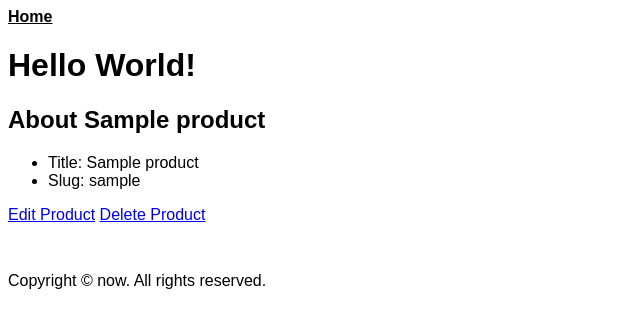
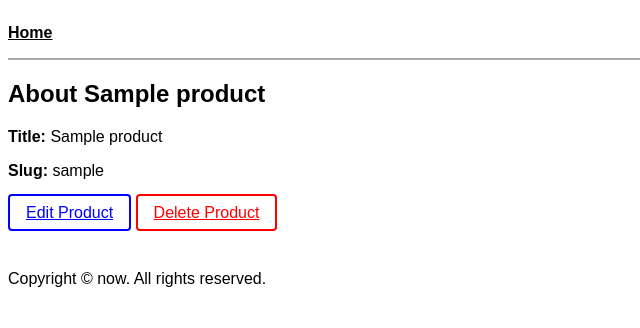
Before and after one commit to VargaAaron-FS/advanced-routing-using-express, a Node server app: template templates/views/products/show.twig in a window 1280 px wide. Shown: the top 328 px of the page, without its empty margins (0-640 px from the left). Run offline with Node 20, Linux system fonts and the light colour scheme; the template is opened without the code that fills it: most values are stand-ins (such as "Sample title", 1, 10 or a date in 2020); some libraries are stand-ins or nearby versions.

Commit message:
simple inline styling updates until we move forward with proper styling. I am a purist by the way!

```diff
--- a/templates/layouts/base.twig
+++ b/templates/layouts/base.twig
@@ -14,7 +14,6 @@
 
 <body>
     {% include '../partials/_header.twig' %}
-    <h1>Hello World!</h1>
     {% block main_content %}
     {% endblock %}
     {% include '../partials/_footer.twig' %}
--- a/templates/partials/_header.twig
+++ b/templates/partials/_header.twig
@@ -1,4 +1,4 @@
-<header>
+<header style="border-bottom: 2px solid #aaa; padding: 1rem 0;">
     <nav>
         <ul style="list-style: none; display: flex; column-gap: 2rem; padding: 0; margin: 0">
             <li>
--- a/templates/views/home.twig
+++ b/templates/views/home.twig
@@ -1,9 +1,9 @@
 {% extends "layouts/base.twig" %}
 {% block main_content %}
 <h2>Home Page</h2>
-<ul>
+<ul style="list-style: none; padding: 0; margin: 0;">
     <li>
-        <a href="/products">Products</a>
+        <a href="/products" style="color: blue;">View Products</a>
     </li>
 </ul>
 {% endblock %}
--- a/templates/views/products/_form.twig
+++ b/templates/views/products/_form.twig
@@ -1,4 +1,4 @@
-<form method="POST" action="/products{% if product.id %}/{{ product.id }}{% endif %}">
+<form method="POST" action="/products{% if product.id %}/{{ product.id }}{% endif %}" style="display: flex; flex-direction: column; row-gap: 1rem;">
 	{% if product.id %}
 		<input type="hidden" name="id" value="{{ product.id }}" />
 	{% endif %}
@@ -11,6 +11,6 @@
 		<input id="slug" type="text" name="slug" value="{{ product.slug }}" />
 	</div>
 	<div>
-		<button type="submit">Save Product</button>
+		<button type="submit" style="padding: .5rem 1rem; font-weight: 700; cursor: pointer;">Save Product</button>
 	</div>
 </form>
--- a/templates/views/products/create.twig
+++ b/templates/views/products/create.twig
@@ -1,5 +1,7 @@
 {% extends 'layouts/base.twig' %}
 
 {% block main_content %}
+	<h2>Create New Product</h2>
 	{% include 'views/products/_form.twig' %}
 {% endblock %}
+{% block title %}Create Product{% endblock %}
--- a/templates/views/products/edit.twig
+++ b/templates/views/products/edit.twig
@@ -1,5 +1,8 @@
 {% extends 'layouts/base.twig' %}
 
 {% block main_content %}
+	<h2>Edit Product</h2>
 	{% include 'views/products/_form.twig' with { 'product': product } %}
 {% endblock %}
+
+{% block title %}Edit Product{% endblock %}
--- a/templates/views/products/index.twig
+++ b/templates/views/products/index.twig
@@ -14,3 +14,4 @@
     <a href="/products/new" style="color: green; border: 2px solid green; padding: .5rem 1rem; border-radius: .25rem; margin-right: auto;">Create New Product</a>
 </ul>
 {% endblock %}
+{% block title %}Manage All Products{% endblock %}
--- a/templates/views/products/show.twig
+++ b/templates/views/products/show.twig
@@ -2,14 +2,14 @@
 
 {% block main_content %}
 	<h2>About {{ product.title }}</h2>
-	<ul>
+	<ul style="list-style: none; padding: 0; margin: 0; display: flex; flex-direction: column; row-gap: 1rem; margin-bottom: 1.5rem;">
 		<li>
-			<label>Title: </label> {{ product.title }}
+			<label style="font-weight: bold;">Title: </label> {{ product.title }}
 		</li>
 		<li>
-			<label>Slug: </label> {{ product.slug }}
+			<label style="font-weight: bold;">Slug: </label> {{ product.slug }}
 		</li>
 	</ul>
-	<a href="/products/{{ product.id }}/edit">Edit Product</a>
-	<a href="/products/{{ product.id }}/delete">Delete Product</a>
+	<a href="/products/{{ product.id }}/edit" style="color: blue; border: 2px solid blue; padding: .5rem 1rem; border-radius: .25rem;">Edit Product</a>
+	<a href="/products/{{ product.id }}/delete" style="color: red; border: 2px solid red; padding: .5rem 1rem; border-radius: .25rem;">Delete Product</a>
 {% endblock %}
```
